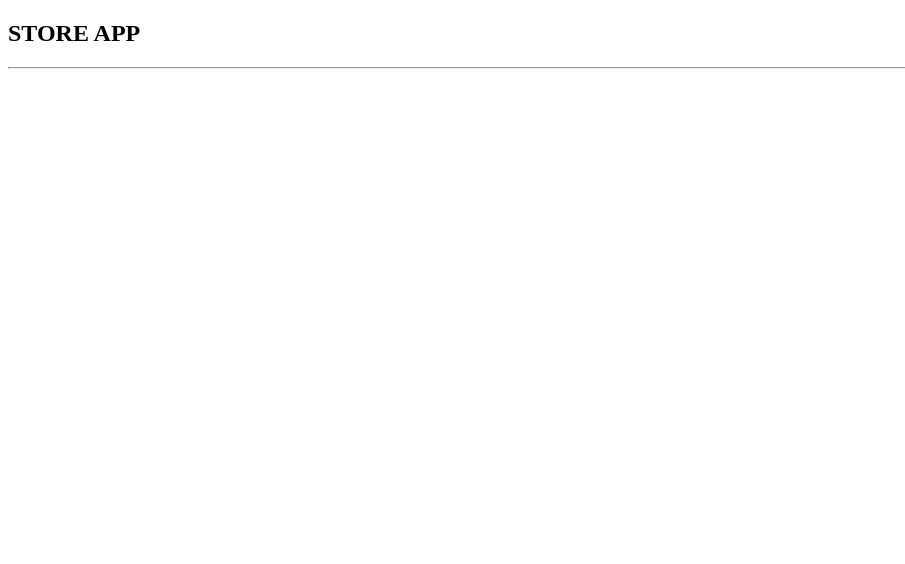
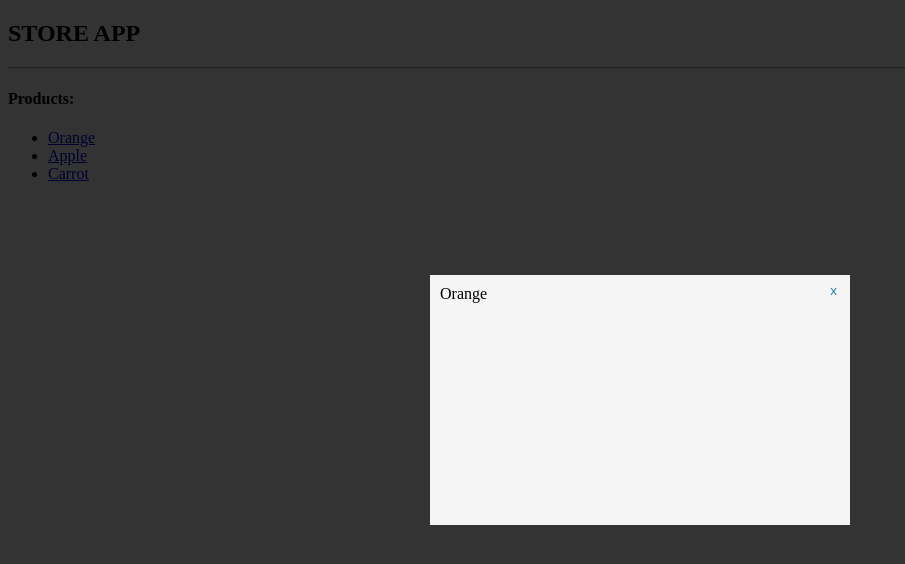
Before and after one commit to Iva28/StoreApp-Angular, an Angular app: page /products/1 in a window 1280 px wide. Before the commit this address led to /. Shown: the top 564 px of the page, without its empty margins (0-905 px from the left). Built offline with nearby package versions, Linux system fonts and the light colour scheme.

Commit message:
modal window

```diff
--- a/src/app/app-routing.module.ts
+++ b/src/app/app-routing.module.ts
@@ -2,14 +2,16 @@ import { NgModule } from '@angular/core';
 import { Routes, RouterModule } from '@angular/router';
 import { ProductsComponent } from './products/products.component';
 import { ProductformComponent } from './productform/productform.component';
+import { ProductComponent } from './product/product.component';
 
 const routes: Routes = [
   { path: 'products', component: ProductsComponent},
   { path: '', pathMatch: 'full', redirectTo: 'products'},
   { path: 'products', component: ProductsComponent, children: [
+    { path: ':id', component: ProductComponent},
     { path: 'edit/:id', component: ProductformComponent },
-    { path: 'add', component: ProductformComponent }
-  ] }];
+    { path: 'add', component: ProductformComponent }] },
+  ];
 
 @NgModule({
   imports: [RouterModule.forRoot(routes)],
--- a/src/app/product/product.component.css
+++ b/src/app/product/product.component.css
@@ -1,5 +1,49 @@
 
-span:hover {
-    cursor: pointer;
-    color: green;
+a {
+    text-decoration: none;
+    color: black;
+    margin:5px;
 }
+
+a:hover{
+    color: teal;
+}
+
+button{
+    margin: 5px;
+}
+
+.modal {
+    display: block;
+    background-color: rgba(0,0,0,0.8);
+    height: 100%;
+    width: 100%;
+    position: fixed;
+    left: 0;
+    top: 0;
+    width: 100%;
+}
+
+.modal-content {
+    padding: 10px;
+    display: block;
+    position: absolute;
+    top: 0;
+    left: 0;
+    bottom: 0;
+    right: 0;
+    margin: auto;
+    width: 400px;
+    height: 230px;
+    background-color: whitesmoke;
+}
+
+.closeBtn {
+    position: absolute;
+    top: 2px;
+    right: 2px;
+    border: none;
+    background-color: transparent;
+    outline: none;
+    color: rgb(41,131,169);
+}
--- a/src/app/product/product.component.html
+++ b/src/app/product/product.component.html
@@ -1,6 +1,11 @@
-<div>
-  <span>{{product.title}} --- Category: {{product.category}}, Price:{{product.price}}, Quantity: {{product.quantity}} </span>
-  <button (click)='removeProduct()'>x</button>
-  <button (click)='editProduct()'>Edit</button>
+<div class="modal">
+    <div class="modal-content">
+        <button class="closeBtn">x</button>
+        {{product.title}}
+    </div>
+</div>
+
+
+<!--   <button (click)='removeProduct()'>x</button>
+  <button (click)='editProduct()'>Edit</button> -->
 <!--<a routerLink='/products/edit/{{product.id}}'>edit</a>-->
-</div>
--- a/src/app/product/product.component.ts
+++ b/src/app/product/product.component.ts
@@ -1,6 +1,7 @@
 import { Component, OnInit, Input, Output, EventEmitter } from '@angular/core';
 import { Product } from '../models/product';
-import { Router } from '@angular/router';
+import { Router, ActivatedRoute } from '@angular/router';
+import { ProductService } from '../services/product.service';
 
 @Component({
   selector: 'app-product',
@@ -9,15 +10,19 @@ import { Router } from '@angular/router';
 })
 export class ProductComponent implements OnInit {
 
-  constructor(private router: Router) { }
+  constructor(private productService: ProductService, private router: Router, private route: ActivatedRoute) { }
 
-  @Input()
   product: Product;
+
 
   @Output()
   onRemoveProduct: EventEmitter<Product> = new EventEmitter();
 
   ngOnInit() {
+    this.route.params.forEach((params) => {
+      const id = +params['id'];
+      this.product = this.productService.getProduct(id);
+   });
   }
 
   removeProduct() {
--- a/src/app/products/products.component.html
+++ b/src/app/products/products.component.html
@@ -1,9 +1,15 @@
 <h4> Products: </h4>
 
-<app-product *ngFor='let p of products' [product]='p' (onRemoveProduct)='removeProduct($event)'></app-product>
+<!-- <app-product *ngFor='let p of products' [product]='p' (onRemoveProduct)='removeProduct($event)'></app-product>
 <br>
 <button (click)='addProduct()'>Add</button>
 <br>
-<br><hr/><br>
+<br><hr/><br> -->
+
+<ul>
+    <li *ngFor='let p of products'>
+      <a routerLink='/products/{{p.id}}'>{{p.title}}</a>
+    </li>
+</ul>
 
 <router-outlet></router-outlet>
```
